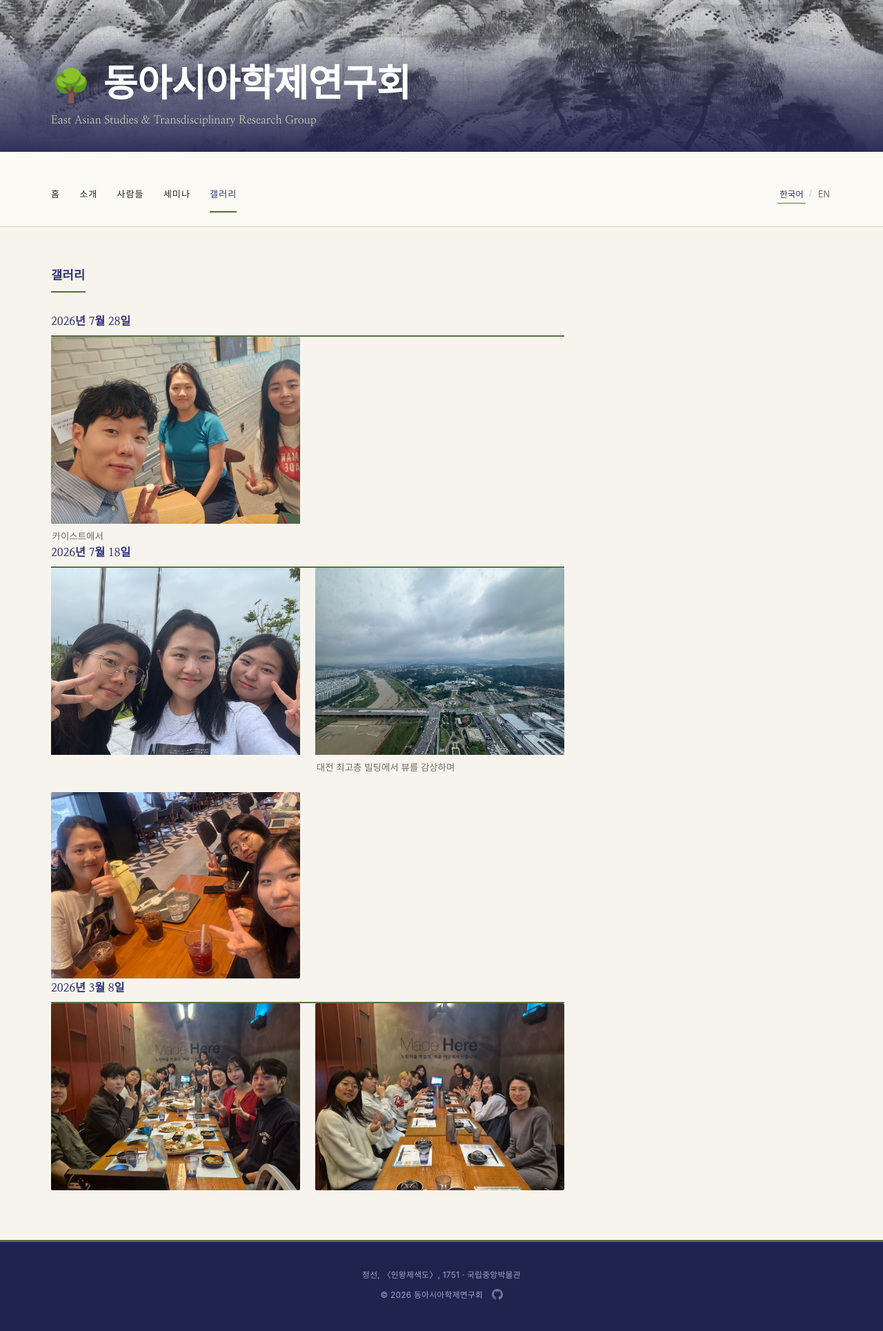
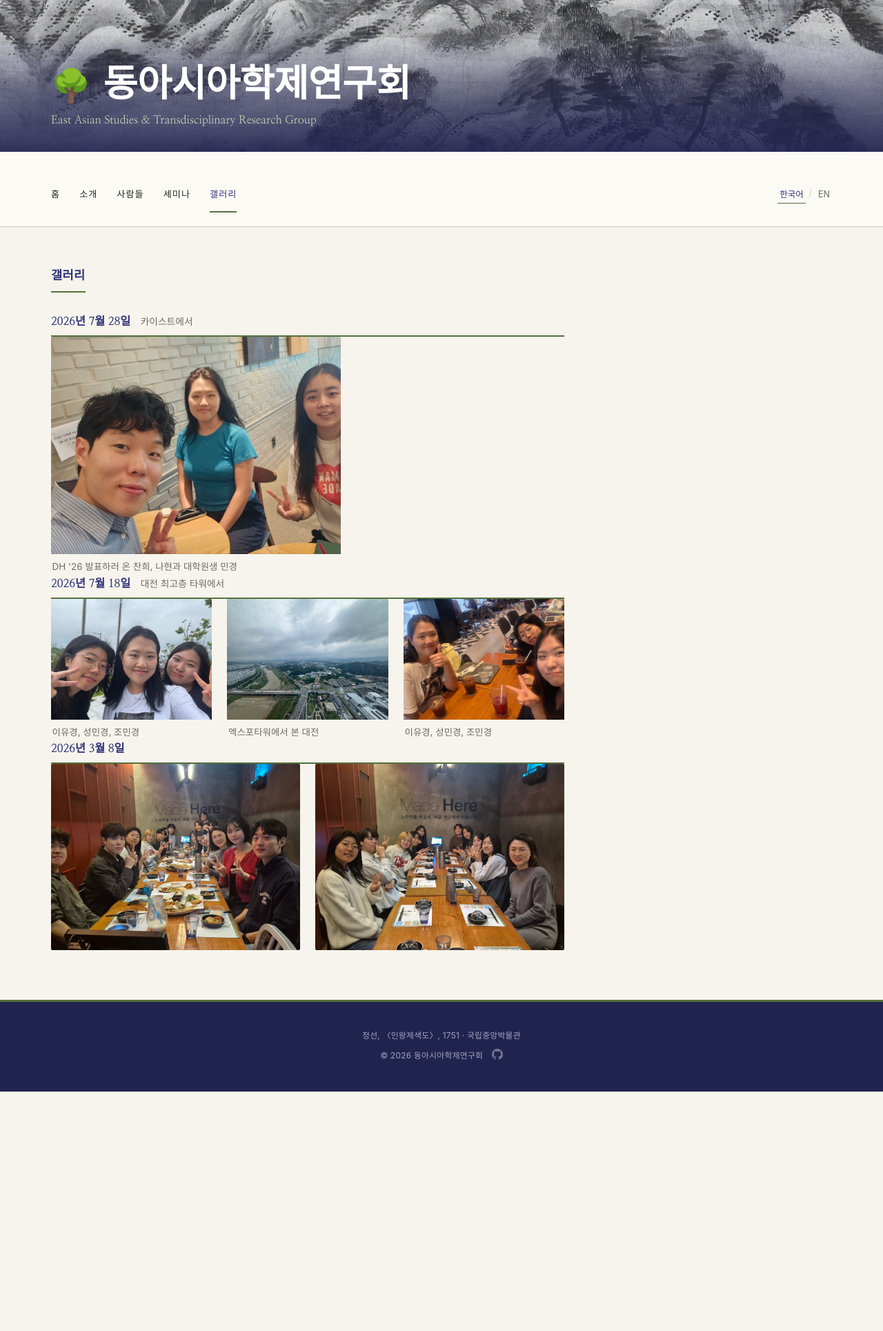
Before and after one commit to eastasia-interdisciplinary/eastasia-interdisciplinary.github.io, a Jekyll site: the page built from gallery.html, in a window 1280 px wide. Shown: the whole page at 69% size. Built offline with Jekyll 4.4.1, drawn with Linux system fonts in a browser that asks for light colours; some web fonts are replaced; after the commit the page ends 1582 px from its top, so only the background shows below that.

Commit message:
Keep a day's photographs on one row; clear the mark left after unclicking
The gallery wrapped a third photograph onto its own line, which broke an
occasion into two. A day now shares one row, capped so that a day of a
single photograph does not blow up to the width of the column.

Captions split in two. A few words beside the date name the occasion --
카이스트에서, 대전 최고층 타워에서 -- while what a particular frame shows,
who is in it or what it looks out on, is on the photograph itself and
appears on hovering.

Unclicking a field left a blue mark that read as the click not having
taken. Two causes: the browser's focus ring on an element made clickable,
and the label's text being selected by the second click of a toggle.
Neither survives; keyboard focus still shows, in green. Verified that a
second click returns the map to nothing lit and nothing dimmed.

Co-Authored-By: Claude Opus 5 (1M context) <noreply@anthropic.com>

```diff
--- a/_data/gallery.yml
+++ b/_data/gallery.yml
@@ -9,9 +9,10 @@
 # honouring the EXIF tag. tools/photo_meta.py reads the date the phone
 # recorded, from the ORIGINAL file -- the prepared copy no longer carries it.
 #
-# `place` and `place_en` are supported and show under the date heading, but
-# are left empty: the photos are of a private gathering and where it happened
-# is not something the page needs to publish.
+# `event` and `event_en` sit beside the date and name the occasion in a few
+# words; the first entry of a day that carries one names the whole day.
+# `caption` belongs to a single photograph and shows on hovering it -- who is
+# in the frame, or what it is a picture of.
 #
 # Photos of people other than the poster need their consent before going up:
 # unlike the profile photos, nobody submitted these of themselves.
@@ -20,19 +21,27 @@
   date: 2026-07-28
   # this file arrived through a messenger, which strips EXIF, so the date is
   # the group's own rather than the phone's
-  caption: 카이스트에서
-  caption_en: At KAIST
+  event: 카이스트에서
+  event_en: At KAIST
+  caption: DH '26 발표하러 온 찬희, 나현과 대학원생 민경
+  caption_en: Chanhee and Nahyeon, over to present at DH '26, with Minkyung from KAIST
 
 - image: daejeon-rooftop.jpg
   date: 2026-07-18
+  event: 대전 최고층 타워에서
+  event_en: At the top of Daejeon's tallest tower
+  caption: 이유경, 성민경, 조민경
+  caption_en: Yugyeong Lee, Minkyoung Seong, Minkyung Cho
 
 - image: daejeon-view.jpg
   date: 2026-07-18
-  caption: 대전 최고층 빌딩에서 뷰를 감상하며
-  caption_en: Taking in the view from Daejeon's tallest building
+  caption: 엑스포타워에서 본 대전
+  caption_en: Daejeon from the Expo Tower
 
 - image: daejeon-cafe.jpg
   date: 2026-07-18
+  caption: 이유경, 성민경, 조민경
+  caption_en: Yugyeong Lee, Minkyoung Seong, Minkyung Cho
 
 - image: gathering-long-table.jpg
   date: 2026-03-08
--- a/assets/css/style.css
+++ b/assets/css/style.css
@@ -647,6 +647,14 @@ summary.cycle-heading::before {
 
 .cycle-name { flex: 0 1 auto; }
 
+.gallery-event {
+  font-family: var(--font-sans);
+  font-weight: 400;
+  font-size: 0.86rem;
+  color: var(--text-muted);
+  flex: 0 1 auto;
+}
+
 .cycle-range {
   font-family: var(--font-sans);
   font-weight: 400;
@@ -675,13 +683,18 @@ summary.cycle-heading::before {
 
 /* Uniform 4:3 tiles. The uploads mix landscape and portrait, and left at
    their own heights one tall frame stretched a whole row. */
+/* One day to a row: the photographs of an occasion belong together, so they
+   share the width rather than wrapping onto a second line. A day of a single
+   photograph is capped, so it does not blow up to the width of the column. */
 .gallery-grid {
-  display: grid;
-  grid-template-columns: repeat(auto-fill, minmax(280px, 1fr));
-  gap: 1.6rem 1.4rem;
+  display: flex;
+  gap: 1.4rem;
 }
 
 .gallery-item {
+  flex: 1 1 0;
+  min-width: 0;
+  max-width: 420px;
   margin: 0;
   position: relative;
   overflow: hidden;
@@ -768,8 +781,16 @@ code {
 /* a soft halo in the field's own colour: the name sits on the page rather
    than being stamped onto it */
 .map-chip { stroke: none; transition: filter 0.15s ease; }
+/* Clicking a field left a blue mark behind: the browser's own focus ring on
+   an element made clickable, and the label's text being selected by the
+   second click of a toggle. Neither survives now, while keyboard focus still
+   shows -- in the site's own green. */
+.people-map svg { -webkit-user-select: none; user-select: none; }
 .map-field { cursor: pointer; }
-.map-field:focus-visible { outline: 2px solid var(--green-dark); outline-offset: 4px; }
+.map-field:focus,
+.map-node:focus { outline: none; }
+.map-field:focus-visible,
+.map-node:focus-visible { outline: 2px solid var(--green-dark); outline-offset: 4px; }
 
 .map-fields text {
   font-family: var(--font-serif);
--- a/gallery.html
+++ b/gallery.html
@@ -23,15 +23,19 @@ permalink: /gallery/
       {% assign first = day.items | first %}
       <section class="gallery-day">
         <h3 class="cycle-heading">
-          <span class="i18n-ko">{{ day.name | date: "%Y년 %-m월 %-d일" }}</span>
-          <span class="i18n-en">{{ day.name | date: "%-d %B %Y" }}</span>
+          <span class="cycle-name">
+            <span class="i18n-ko">{{ day.name | date: "%Y년 %-m월 %-d일" }}</span>
+            <span class="i18n-en">{{ day.name | date: "%-d %B %Y" }}</span>
+          </span>
+        {%- comment -%} the occasion, taken from whichever photo of the day names it {%- endcomment -%}
+        {% assign named = day.items | where_exp: "shot", "shot.event" | first %}
+        {% if named %}
+          <span class="gallery-event">
+            <span class="i18n-ko">{{ named.event }}</span>
+            <span class="i18n-en">{{ named.event_en | default: named.event }}</span>
+          </span>
+        {% endif %}
         </h3>
-        {% if first.place %}
-          <div class="cycle-range">
-            <span class="i18n-ko">{{ first.place }}</span>
-            <span class="i18n-en">{{ first.place_en | default: first.place }}</span>
-          </div>
-        {% endif %}
 
         <div class="gallery-grid">
           {% for shot in day.items %}
```
Also changed, not shown: README.md.
